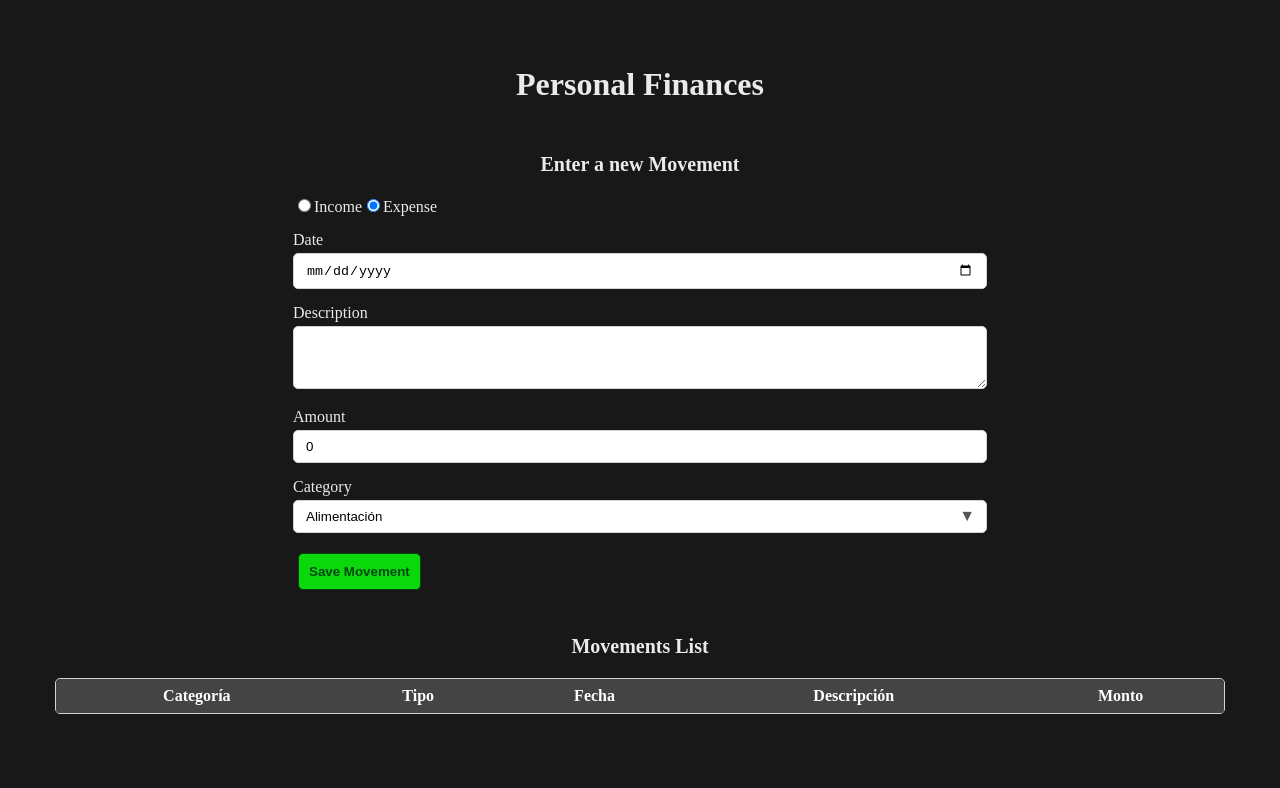
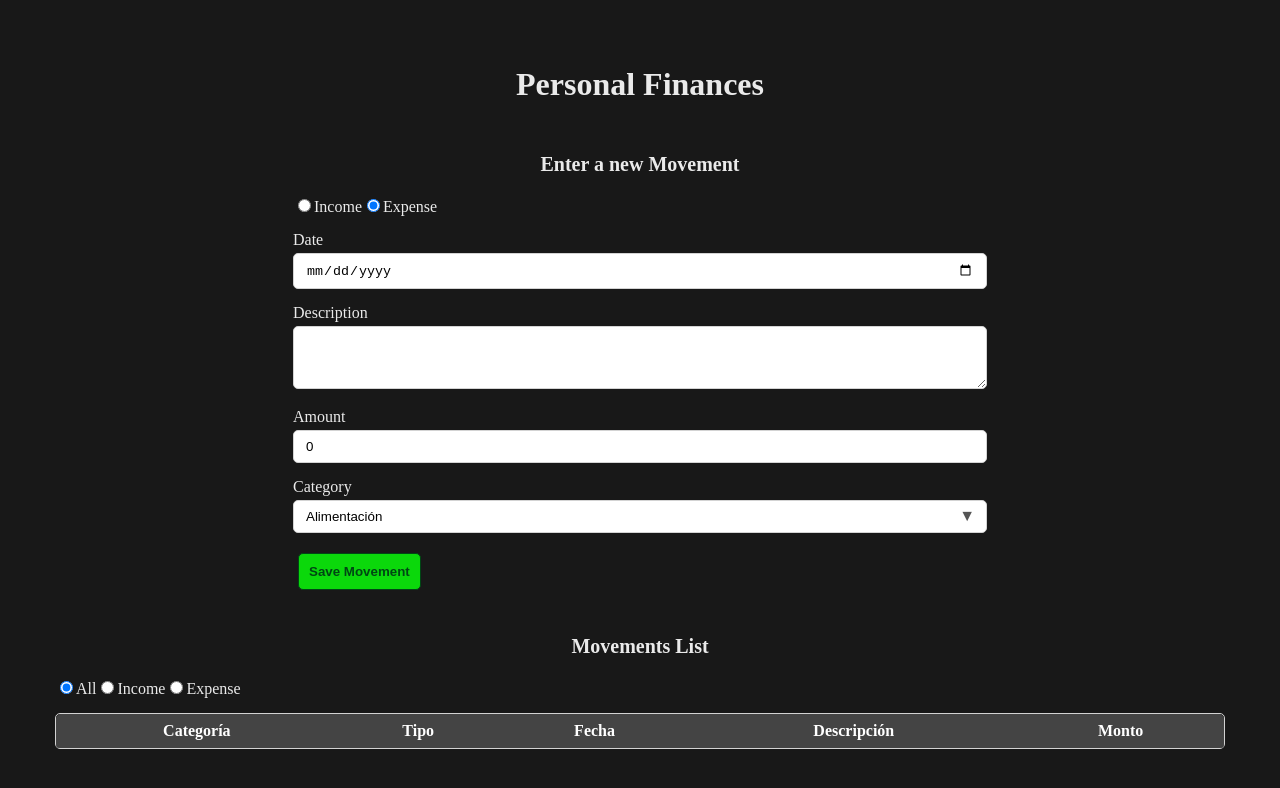
Before and after one commit to gus25888/personal-finance-app, a React (Vite) app in the folder frontend/: page / in a window 1280 px wide. Shown: the top 788 px of the page. Built offline with nearby package versions, Linux system fonts and the light colour scheme.

Commit message:
feat: added MovementListFilters component. New component included into MovementList.

```diff
--- a/frontend/src/components/MovementList.tsx
+++ b/frontend/src/components/MovementList.tsx
@@ -1,15 +1,29 @@
-import type { JSX } from "react";
-import type { Movement } from "../types";
+import { useState, type JSX } from "react";
+
+import {
+    MOVEMENT_TYPE_FILTER,
+    type Movement,
+    type MovementTypeFilter,
+} from "../types";
 import { categories } from "../data/categories";
+import MovementListFilters from "./MovementListFilters";
 
 type Props = {
     movements: Movement[];
 };
 
 const MovementList = ({ movements }: Props): JSX.Element => {
+    const [movementType, setMovementType] = useState<MovementTypeFilter>(
+        MOVEMENT_TYPE_FILTER.ALL
+    );
+
     return (
         <section className="table-section">
             <p className="table-title">Movements List</p>
+            <MovementListFilters
+                movementType={movementType}
+                setMovementType={setMovementType}
+            />
             <table className="movements-table">
                 <thead className="table-header">
                     <tr>
@@ -21,10 +35,17 @@ const MovementList = ({ movements }: Props): JSX.Element => {
                     </tr>
                 </thead>
                 <tbody>
-                    {movements.map((movement) => {
+                    {movements
+                        .filter((movement) =>
+                            movementType === MOVEMENT_TYPE_FILTER.ALL
+                                ? true
+                                : movement.type === movementType
+                        )
+                        .map((movement) => {
                             const categoryName =
-                            categories.find((c) => c.id === movement.categoryId)
-                                ?.name || "N/A";
+                                categories.find(
+                                    (c) => c.id === movement.categoryId
+                                )?.name || "N/A";
                             return (
                                 <tr key={movement.id} className="table-row">
                                     <td className="table-cell table-cell-center">
--- /dev/null
+++ b/frontend/src/components/MovementListFilters.tsx
@@ -0,0 +1,56 @@
+import type { JSX } from "react";
+import {
+    type MovementTypeFilter,
+    MOVEMENT_TYPE_FILTER,
+    MOVEMENT_TYPE_FILTER_LABEL,
+} from "../types";
+
+type FiltersProps = {
+    movementType: MovementTypeFilter;
+    setMovementType: React.Dispatch<React.SetStateAction<MovementTypeFilter>>;
+};
+
+const MovementListFilters = ({
+    movementType,
+    setMovementType,
+}: FiltersProps): JSX.Element => {
+    const onChangeMovementType = (event: React.ChangeEvent<HTMLInputElement>) =>
+        setMovementType(event.target.value as MovementTypeFilter);
+
+    return (
+        <div className="form-group">
+            <label className="radio-option">
+                <input
+                    type="radio"
+                    name="movementTypeFilter"
+                    value={MOVEMENT_TYPE_FILTER.ALL}
+                    checked={movementType === MOVEMENT_TYPE_FILTER.ALL}
+                    onChange={onChangeMovementType}
+                />
+                {MOVEMENT_TYPE_FILTER_LABEL.ALL}
+            </label>
+            <label className="radio-option">
+                <input
+                    type="radio"
+                    name="movementTypeFilter"
+                    value={MOVEMENT_TYPE_FILTER.INCOME}
+                    checked={movementType === MOVEMENT_TYPE_FILTER.INCOME}
+                    onChange={onChangeMovementType}
+                />
+                {MOVEMENT_TYPE_FILTER_LABEL.INCOME}
+            </label>
+            <label className="radio-option">
+                <input
+                    type="radio"
+                    name="movementTypeFilter"
+                    value={MOVEMENT_TYPE_FILTER.EXPENSE}
+                    checked={movementType === MOVEMENT_TYPE_FILTER.EXPENSE}
+                    onChange={onChangeMovementType}
+                />
+                {MOVEMENT_TYPE_FILTER_LABEL.EXPENSE}
+            </label>
+        </div>
+    );
+};
+
+export default MovementListFilters;
```
Lines whose indentation alone changed are shown as unchanged.
